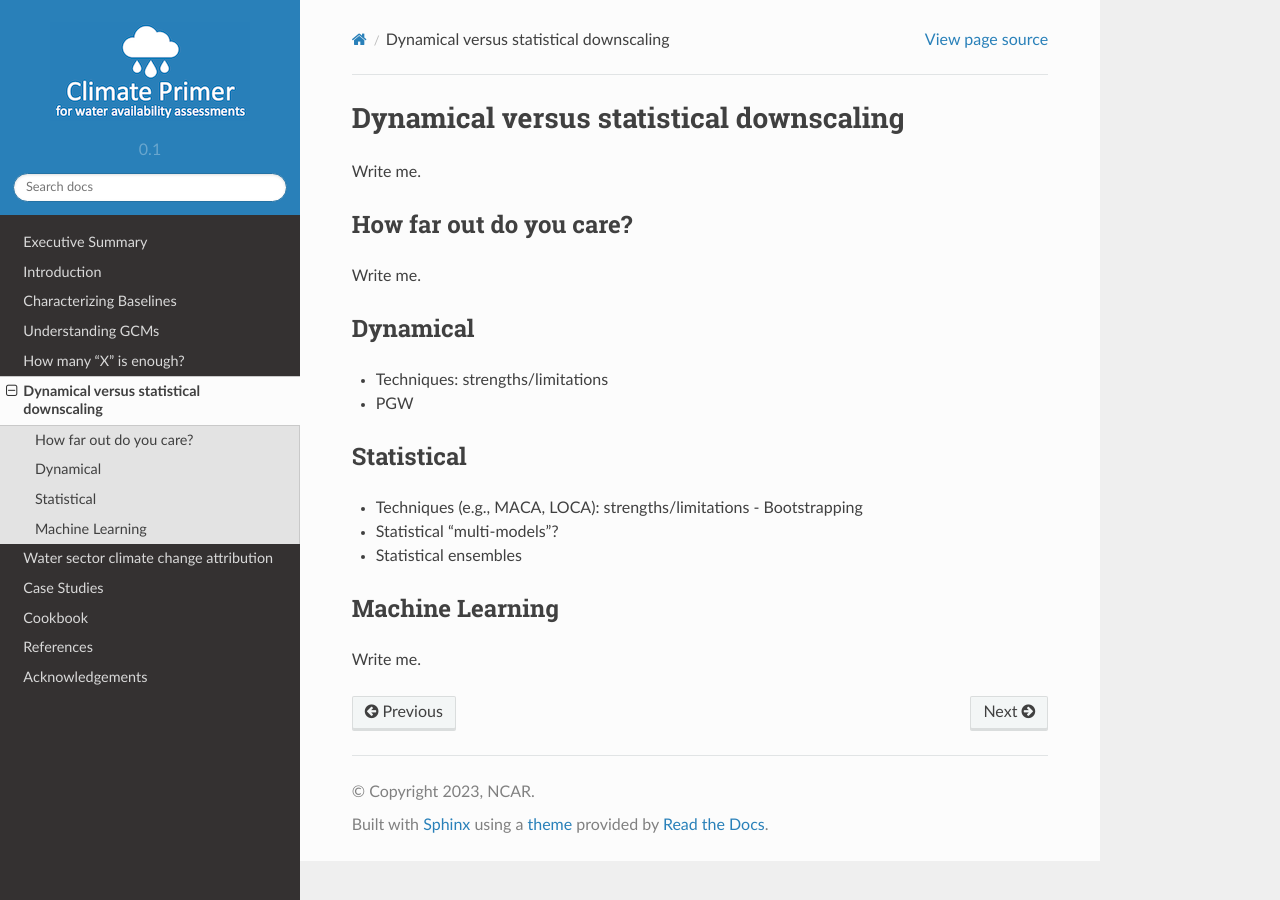
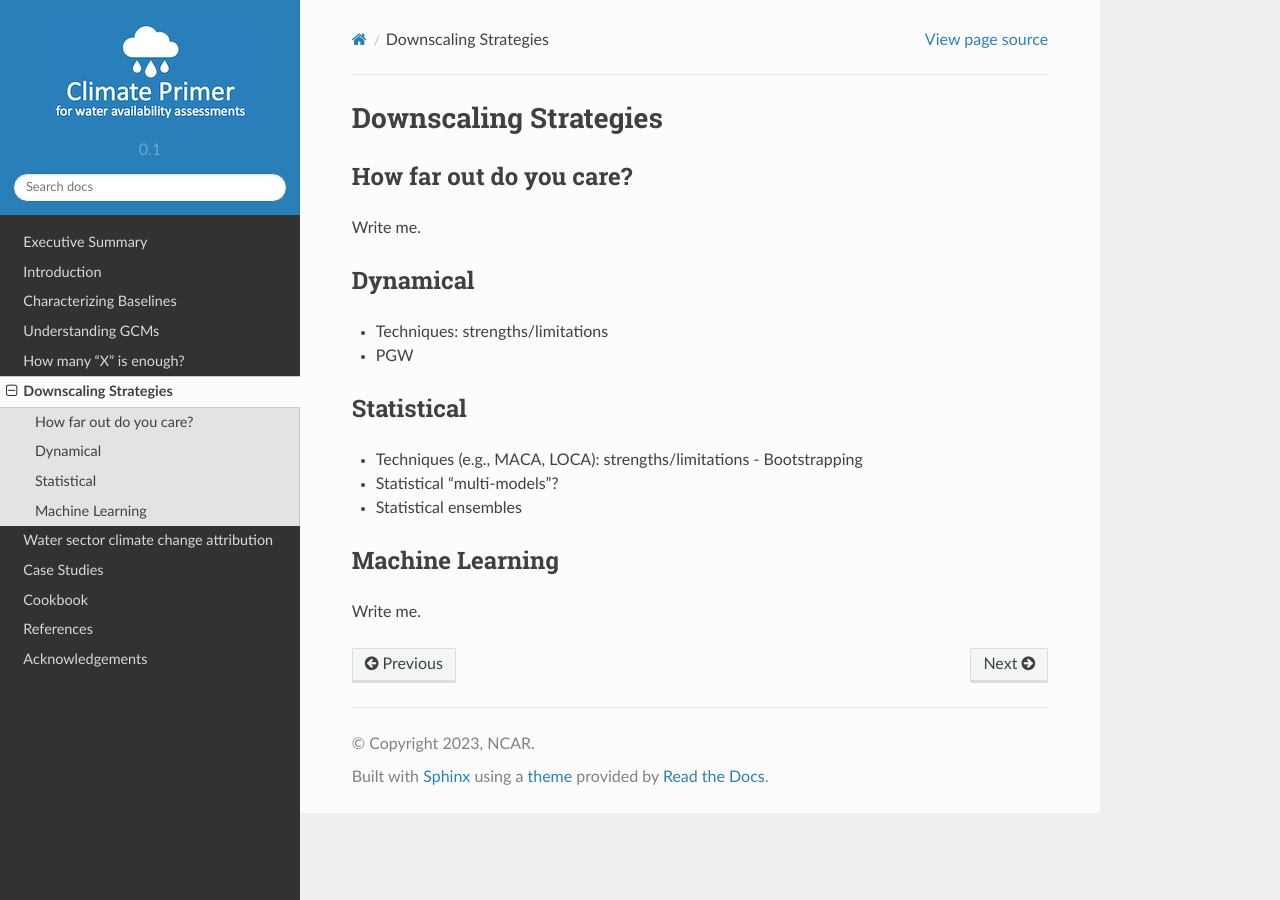
Before and after one commit to aubreyd/sphinx-test, a Sphinx documentation site: the page built from doc/downscaling.rst, in a window 1280 px wide. Built offline with Sphinx 7.4.7 and the Read the Docs theme 2.0.0, drawn with Linux system fonts in a browser that asks for light colours.

Commit message:
Update downscaling.rst

```diff
--- a/doc/downscaling.rst
+++ b/doc/downscaling.rst
@@ -1,9 +1,7 @@
 
 
-Dynamical versus statistical downscaling
+Downscaling Strategies
 ========================================
-
-Write me.
 
 
 How far out do you care?
```
